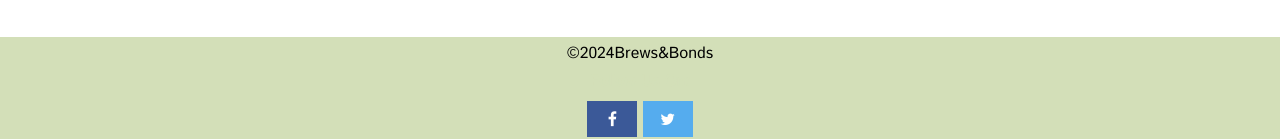
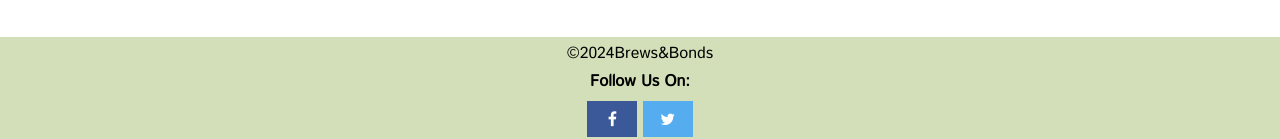
Before and after one commit to ColtonShughart/ColtonShughart.github.io, a plain HTML site: page project4/contact.html in a window 1280 px wide. Shown: the part 1029-1168 px from the top of the page. Drawn offline with Linux system fonts and the light colour scheme; a web font is replaced by a local one.

Commit message:
updated contact.html
made footer p visible

```diff
--- a/project4/contact.html
+++ b/project4/contact.html
@@ -36,6 +36,9 @@
         border:none;
         margin-top: 30px;
         margin-left: 250px;
+    }
+    footer p{
+      color:black;
     }
     @media screen and (max-width: 1000px) {
     h1{
```
